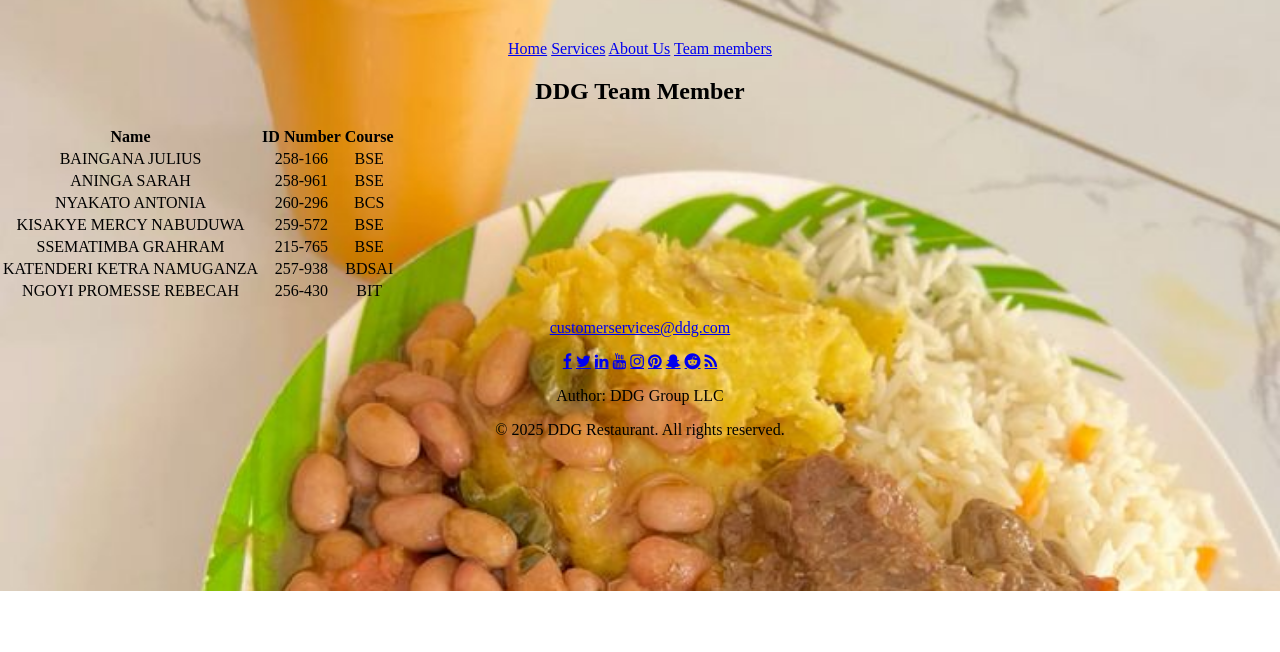
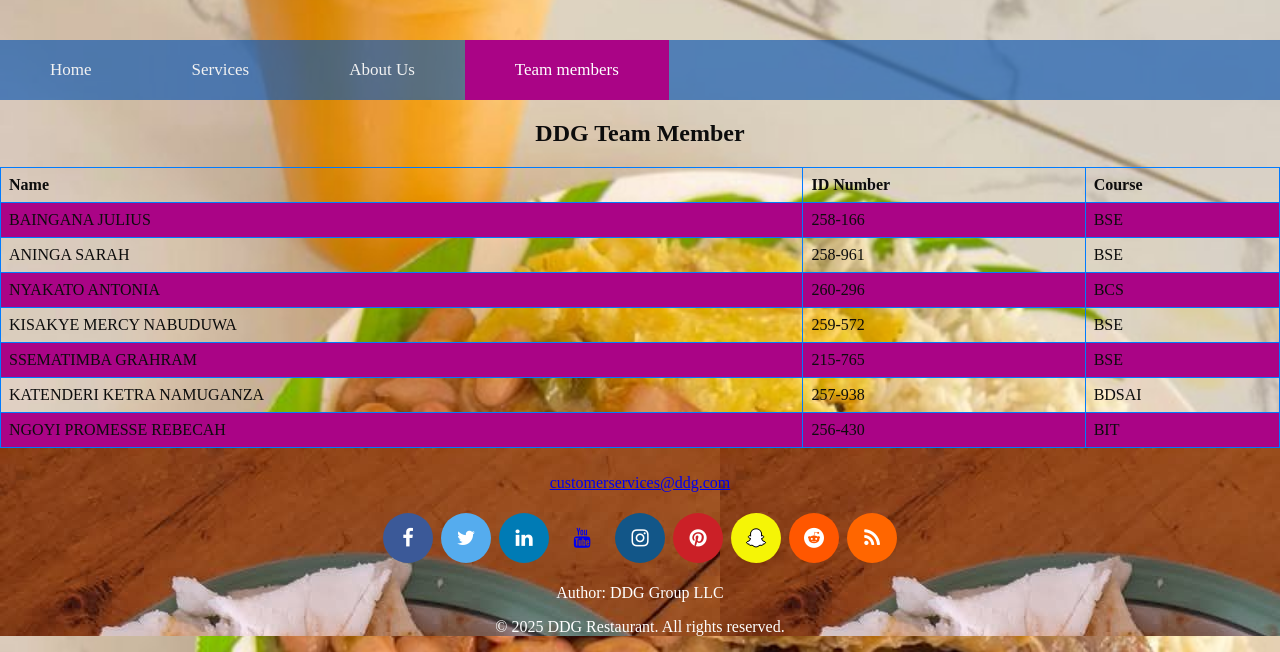
Before and after one commit to grahamssematimba/CAT2-215765-PROJECT-A, a plain HTML site: page teammembers.html in a window 1280 px wide. Shown: the part 209-861 px from the top of the page. Before the commit the page ends 800 px from the top, so only its background shows below. Drawn offline with Linux system fonts and the light colour scheme.

Commit message:
fix: 'spacing in css','Navgation','style.css' fix: Correct styling and navigation on teammembers page
- Updated `teammembers.html` to link to the correct `style.css` file, which resolves the issue of styles not being applied.
- Corrected the navigation links in `teammembers.html` to ensure they point to the correct pages.
- Applied consistent spacing and formatting to `style.css` for better readability and maintenance.

```diff
--- a/teammembers.html
+++ b/teammembers.html
@@ -5,7 +5,7 @@
     <meta name="viewport" content="width=device-width, initial-scale=1.0">
     <title>DDG</title>
     <link rel="stylesheet" href="https://cdnjs.cloudflare.com/ajax/libs/font-awesome/4.7.0/css/font-awesome.min.css">
-    <link rel="stylesheet" type="text/css" href="./DDG.css"/>
+    <link rel="stylesheet" type="text/css" href="./style.css"/>
   <style>
     body{
       background-image: url(./images/African\ Cuisine.jpeg);
@@ -23,9 +23,9 @@
    <h1 style="font-size: 100px;">DDG</h1>
      <nav>
        <div class="topnav">
-          <a href="./DDGHome.html">Home</a>
-          <a href="./DDGServices.html">Services</a>
-          <a href="./DDGAboutUs.html">About Us</a>
+          <a href="./index.html">Home</a>
+          <a href="./Services.html">Services</a>
+          <a href="./AboutUs.html">About Us</a>
           <a class="active" href="./teammembers.html">Team members</a>
        </div>
     </nav>
```
Also changed, not shown: style.css (+5 -41 lines).
